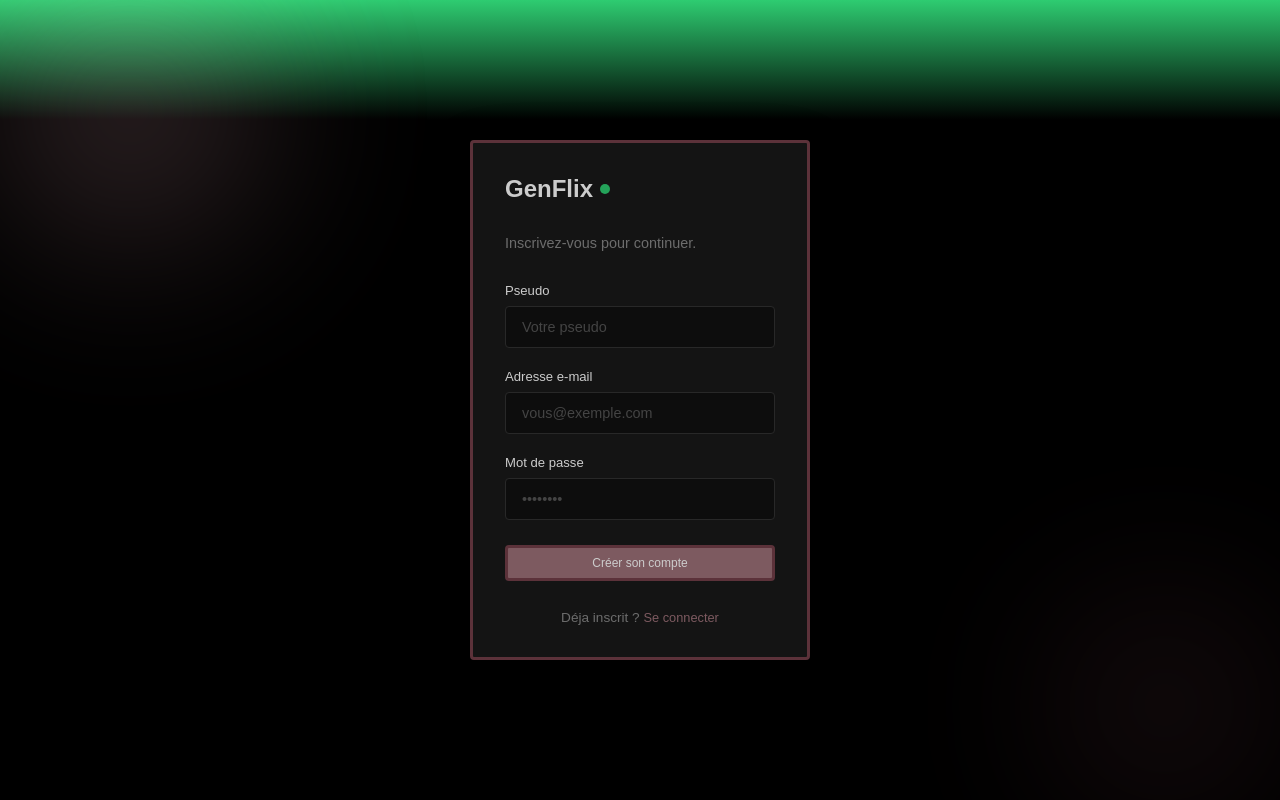
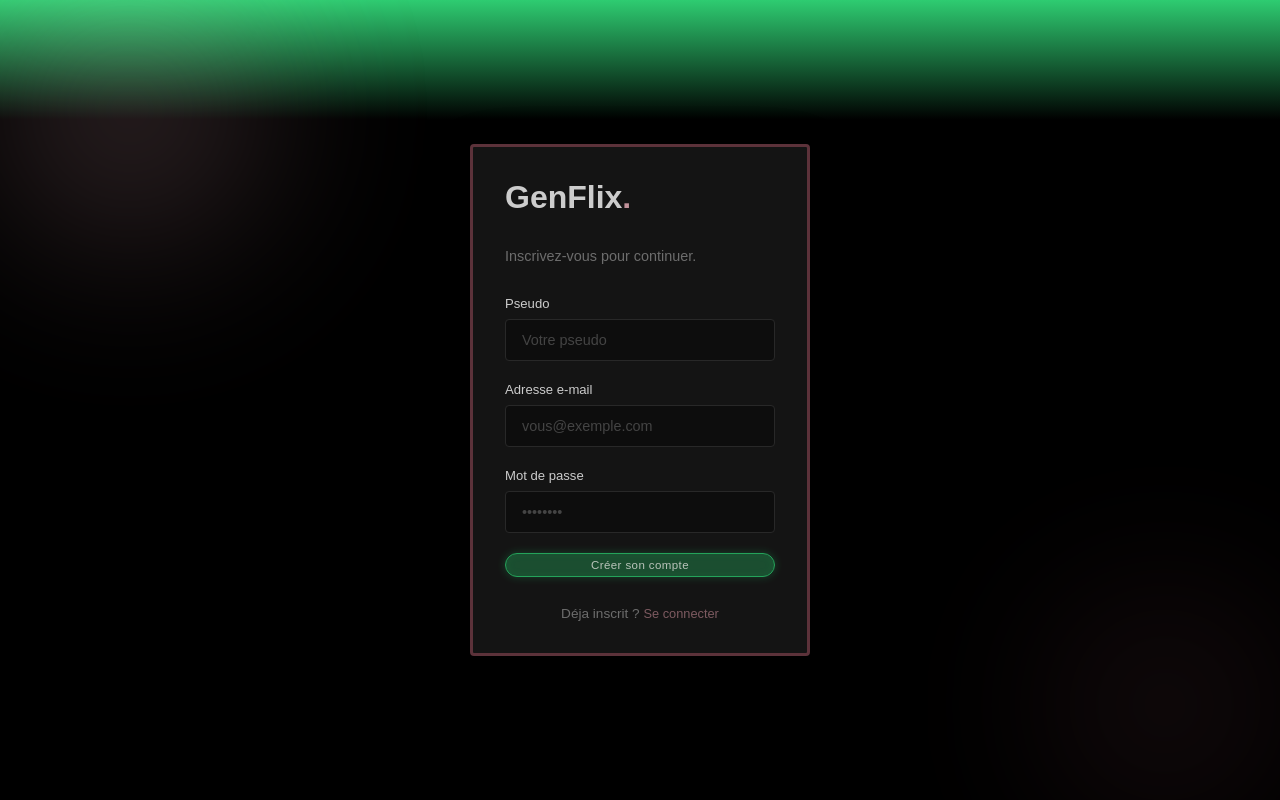
Before and after one commit to louisbrajat/Projet_GenFlix, a Flask app: page /register in a window 1280 px wide. Run offline with Flask 3, Linux system fonts and the light colour scheme.

Commit message:
New Style button

```diff
--- a/static/css/login_register.css
+++ b/static/css/login_register.css
@@ -1,3 +1,10 @@
+* {
+    box-sizing: border-box;
+    margin: 0;
+    padding: 0;
+    font-family: "Montserrat", sans-serif;
+}
+
 /* =============================================
    VARIABLES
 ============================================= */
@@ -97,10 +104,15 @@ body {
   display: inline-block;
 }
 
+
 .logo__name {
-  font-size: 1.5rem;
-  font-weight: bold;
-  color: var(--text);
+    font-size: 4vh;
+    color: white;
+}
+
+
+strong{
+  color: #f2b6c1;
 }
 
 /* =============================================
@@ -205,11 +217,3 @@ body {
   font-size: 0.85rem;
   color: var(--muted);
 }
-
-/* =============================================
-   RESPONSIVE
-============================================= */
-@media (max-width: 480px) {
-  .card { padding: 2rem 1.5rem; }
-  .card__title { font-size: 1.9rem; }
-}
--- a/static/css/style.css
+++ b/static/css/style.css
@@ -53,15 +53,59 @@ h3{
     font-weight: bold;
 }
 
-button{
-    background-color:#9D7179 ;
-    border-radius: 0.5vh;
-    border: 0.4vh solid #733F49;
-    color: white;
-    padding: 1vh;
-    font-size: 1.5vh;
-    cursor: pointer;
+button {
+  display: inline-flex;
+  align-items: center;
+  justify-content: center;
+  padding: 5px 14px;
+  font-size: 0.72rem;
+  font-weight: 500;
+  background: #2ecc7067;
+  color: #e8f5e9;
+  border: 1.5px solid #2ecc71;
+  border-radius: 999px;
+  cursor: pointer;
+  letter-spacing: 0.4px;
+  transition: background 0.15s, color 0.15s, border-color 0.15s;
+  box-shadow: 0 0 8px #2ecc7155,
+              inset 0 0 8px #2ecc7118;
 }
+button:hover {
+  background: #5afa8aba;
+  border-color: #5afa8a;
+  color: #fff;
+  box-shadow: 0 0 14px #2ecc7199,
+              inset 0 0 10px #2ecc7130;
+}
+button:active { transform: scale(0.97); }
+button.sm { padding: 5px 14px; font-size: 0.72rem; }
+
+.btnDeco {
+  display: inline-flex;
+  align-items: center;
+  justify-content: center;
+  padding: 5px 14px;
+  font-size: 0.72rem;
+  font-weight: 500;
+  background: #f2b6c157;
+  color: #e8f5e9;
+  border: 1.5px solid #f2b6c1;
+  border-radius: 999px;
+  cursor: pointer;
+  letter-spacing: 0.4px;
+  transition: background 0.15s, color 0.15s, border-color 0.15s;
+  box-shadow: 0 0 8px #f2b6c181,
+              inset 0 0 8px #f2b6c118;
+}
+.btnDeco:hover  {
+  background: #f2b6c1c5;
+  border-color: #f2b6c1;
+  color: #fff;
+  box-shadow: 0 0 14px #f2b6c199,
+              inset 0 0 10px #f2b6c130;}
+.btnDeco:active { transform: scale(0.97); }
+
+.btnDeco.sm { padding: 5px 14px; font-size: 0.72rem; }
 
 .haut{
     display: flex;
--- a/templates/base.html
+++ b/templates/base.html
@@ -17,7 +17,7 @@
         <div class="droite">
             {% if session['user'] %}
                 <p>{{ session.user }}</p>
-                <button id="btnDeconnexion" class="login">Se déconnecter </button>
+                <button id="btnDeconnexion" class="btnDeco">Se déconnecter </button>
             {% else %}
                 <button id="btnConnexion" class="login">Se connecter</button>
             {% endif %}
--- a/templates/register.html
+++ b/templates/register.html
@@ -4,9 +4,8 @@
   <meta charset="UTF-8" />
   <meta name="viewport" content="width=device-width, initial-scale=1.0"/>
   <title>Inscription</title>
-
+  <link rel="stylesheet" href="{{ url_for('static', filename='css/style.css') }}" />
   <link rel="stylesheet" href="{{ url_for('static', filename='css/login_register.css') }}" />
-  <link href="https://fonts.googleapis.com/css2?family=DM+Serif+Display&family=DM+Sans:wght@300;400;500&display=swap" rel="stylesheet"/>
 </head>
 <body>
 
@@ -19,8 +18,7 @@
 
     <div class="card__header">
       <div class="logo">
-        <span class="logo__name">GenFlix</span>
-        <span class="logo__dot"></span>
+        <h1 class="logo__name">GenFlix<strong>.</strong></h1>
       </div>
       <p class="card__subtitle">Inscrivez-vous pour continuer.</p>
     </div>
@@ -67,7 +65,7 @@
         />
       </div>
 
-      <button id="btnRegister" class="btn" type="submit">
+      <button id="btnRegister" class="btnRegister" type="submit">
         <span>Créer son compte</span>
       </button>
 
```
Also changed, not shown: templates/login.html (+3 -5 lines), instance/Genflix.db.
